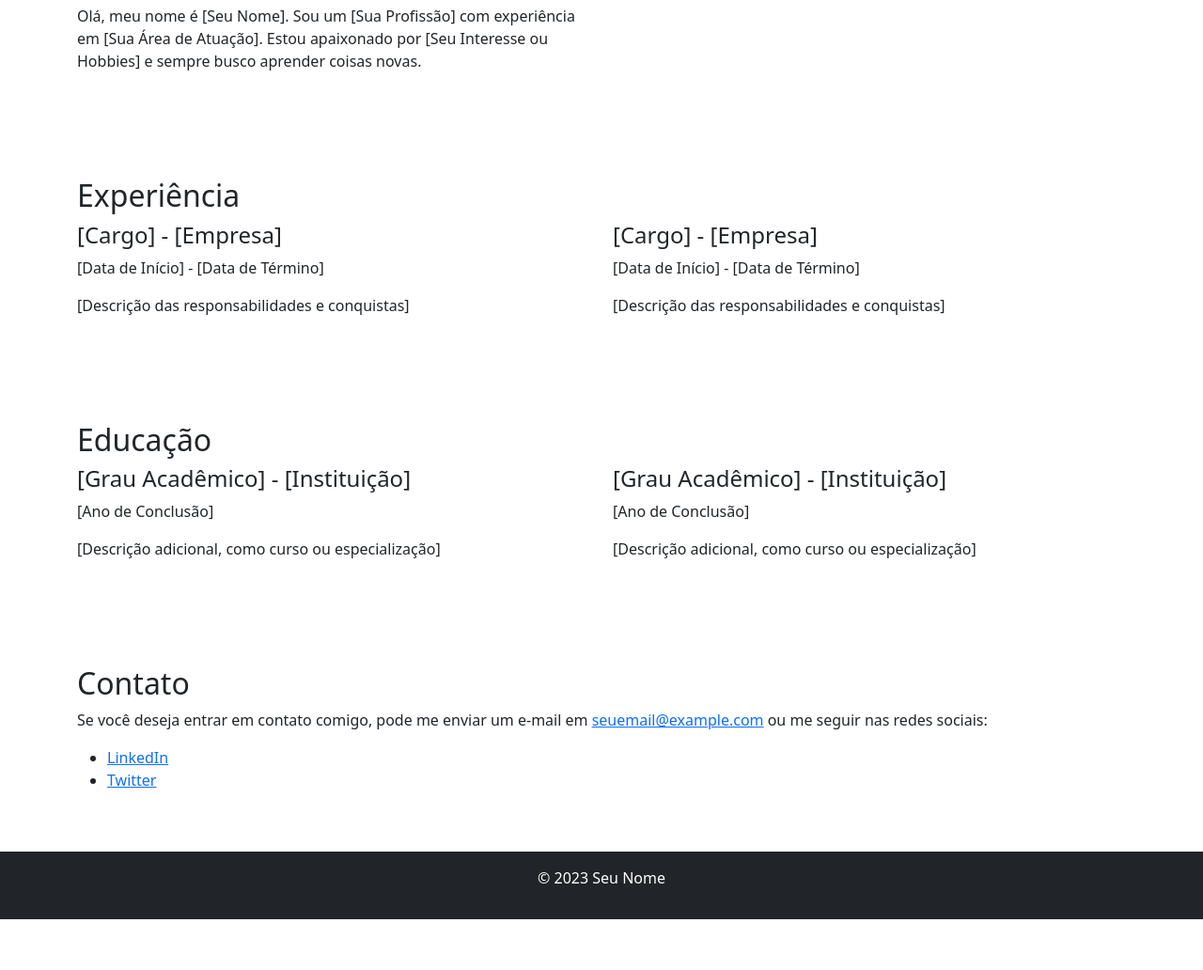
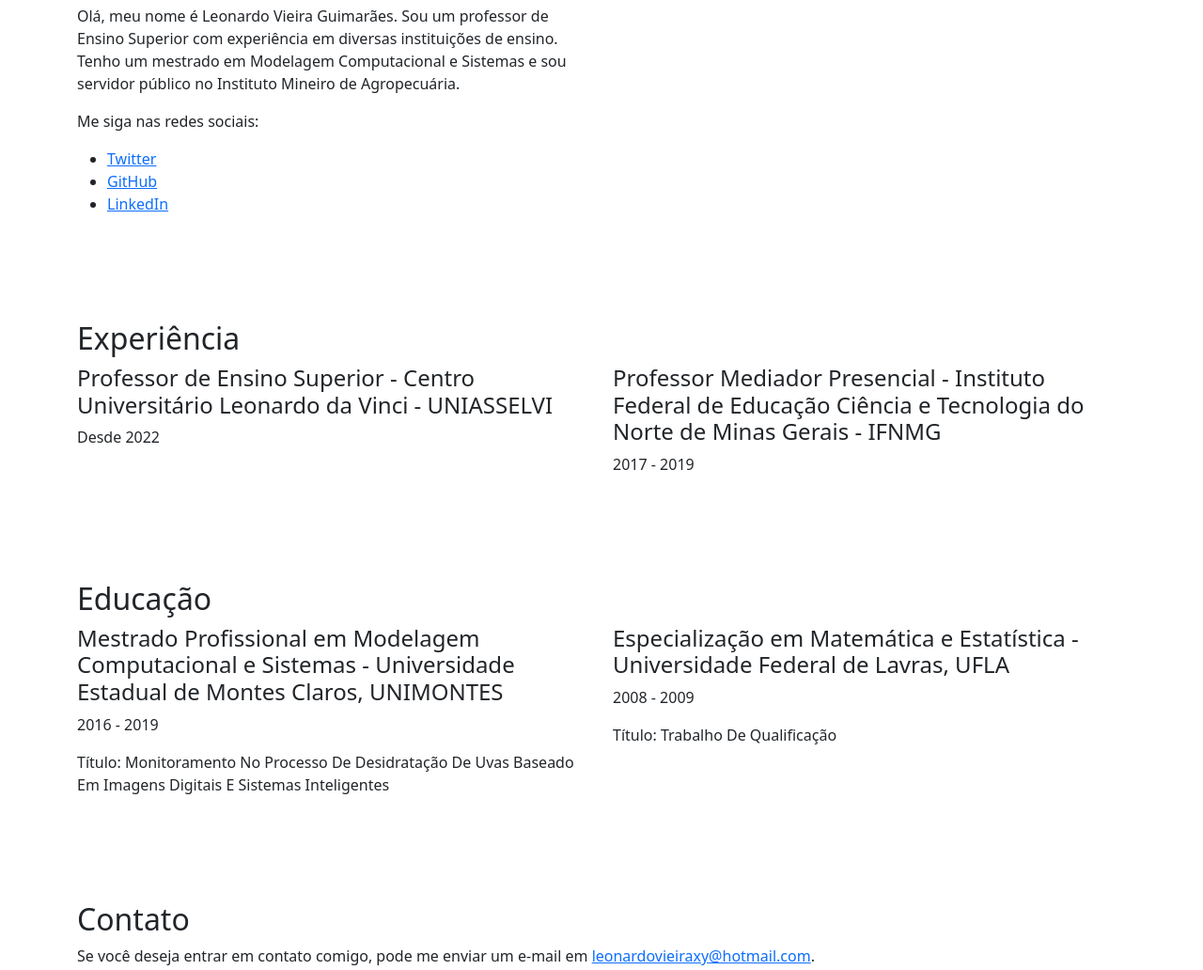
Before and after one commit to LeonardoVieiraGuimaraes/myweb, a plain HTML site: page index.html in a window 1280 px wide. Shown: the part 145-1177 px from the top of the page at 94% size. Before the commit the page ends 1123 px from the top, so only its background shows below. Drawn offline with nearby package versions, Linux system fonts and the light colour scheme.

Commit message:
Changes to be committed: 	modified:   index.html

```diff
--- a/index.html
+++ b/index.html
@@ -3,7 +3,7 @@
 <head>
     <meta charset="UTF-8">
     <meta name="viewport" content="width=device-width, initial-scale=1.0">
-    <title>Meu Portfólio</title>
+    <title>Leonardo Vieira Guimarães - Portfólio</title>
     <!-- Adicione os links para os arquivos CSS do Bootstrap -->
     <link rel="stylesheet" href="https://cdn.jsdelivr.net/npm/bootstrap/dist/css/bootstrap.min.css">
 </head>
@@ -40,7 +40,14 @@
             <div class="row">
                 <div class="col-md-6">
                     <h2>Sobre Mim</h2>
-                    <p>Olá, meu nome é [Seu Nome]. Sou um [Sua Profissão] com experiência em [Sua Área de Atuação]. Estou apaixonado por [Seu Interesse ou Hobbies] e sempre busco aprender coisas novas.</p>
+                    <p>Olá, meu nome é Leonardo Vieira Guimarães. Sou um professor de Ensino Superior com experiência em diversas instituições de ensino. Tenho um mestrado em Modelagem Computacional e Sistemas e sou servidor público no Instituto Mineiro de Agropecuária.</p>
+                    <!-- Adicione os links das redes sociais -->
+                    <p>Me siga nas redes sociais:</p>
+                    <ul>
+                        <li><a href="https://twitter.com/Leonard24081612" target="_blank">Twitter</a></li>
+                        <li><a href="https://github.com/LeonardoVieiraGuimaraes" target="_blank">GitHub</a></li>
+                        <li><a href="https://www.linkedin.com/in/leonardo-vieira-guimaraes-270b8451/" target="_blank">LinkedIn</a></li>
+                    </ul>
                 </div>
                 <div class="col-md-6">
                     <!-- Adicione sua foto aqui -->
@@ -56,15 +63,14 @@
             <!-- Adicione detalhes de sua experiência profissional aqui -->
             <div class="row">
                 <div class="col-md-6">
-                    <h4>[Cargo] - [Empresa]</h4>
-                    <p>[Data de Início] - [Data de Término]</p>
-                    <p>[Descrição das responsabilidades e conquistas]</p>
+                    <h4>Professor de Ensino Superior - Centro Universitário Leonardo da Vinci - UNIASSELVI</h4>
+                    <p>Desde 2022</p>
                 </div>
                 <div class="col-md-6">
-                    <h4>[Cargo] - [Empresa]</h4>
-                    <p>[Data de Início] - [Data de Término]</p>
-                    <p>[Descrição das responsabilidades e conquistas]</p>
+                    <h4>Professor Mediador Presencial - Instituto Federal de Educação Ciência e Tecnologia do Norte de Minas Gerais - IFNMG</h4>
+                    <p>2017 - 2019</p>
                 </div>
+                <!-- Adicione outras experiências profissionais, se desejar -->
             </div>
         </div>
     </section>
@@ -75,15 +81,16 @@
             <!-- Adicione detalhes de sua educação aqui -->
             <div class="row">
                 <div class="col-md-6">
-                    <h4>[Grau Acadêmico] - [Instituição]</h4>
-                    <p>[Ano de Conclusão]</p>
-                    <p>[Descrição adicional, como curso ou especialização]</p>
+                    <h4>Mestrado Profissional em Modelagem Computacional e Sistemas - Universidade Estadual de Montes Claros, UNIMONTES</h4>
+                    <p>2016 - 2019</p>
+                    <p>Título: Monitoramento No Processo De Desidratação De Uvas Baseado Em Imagens Digitais E Sistemas Inteligentes</p>
                 </div>
                 <div class="col-md-6">
-                    <h4>[Grau Acadêmico] - [Instituição]</h4>
-                    <p>[Ano de Conclusão]</p>
-                    <p>[Descrição adicional, como curso ou especialização]</p>
+                    <h4>Especialização em Matemática e Estatística - Universidade Federal de Lavras, UFLA</h4>
+                    <p>2008 - 2009</p>
+                    <p>Título: Trabalho De Qualificação</p>
                 </div>
+                <!-- Adicione outras formações acadêmicas, se desejar -->
             </div>
         </div>
     </section>
@@ -92,18 +99,13 @@
         <div class="container">
             <h2>Contato</h2>
             <!-- Adicione suas informações de contato aqui -->
-            <p>Se você deseja entrar em contato comigo, pode me enviar um e-mail em <a href="mailto:seuemail@example.com">seuemail@example.com</a> ou me seguir nas redes sociais:</p>
-            <ul>
-                <li><a href="https://www.linkedin.com/in/seuperfil" target="_blank">LinkedIn</a></li>
-                <li><a href="https://twitter.com/seuperfil" target="_blank">Twitter</a></li>
-                <!-- Adicione outras redes sociais, se desejar -->
-            </ul>
+            <p>Se você deseja entrar em contato comigo, pode me enviar um e-mail em <a href="mailto:leonardovieiraxy@hotmail.com">leonardovieiraxy@hotmail.com</a>.</p>
         </div>
     </section>
 
     <footer class="bg-dark text-white text-center py-3">
         <div class="container">
-            <p>&copy; 2023 Seu Nome</p>
+            <p>&copy; 2023 Leonardo Vieira Guimarães</p>
         </div>
     </footer>
 
```
